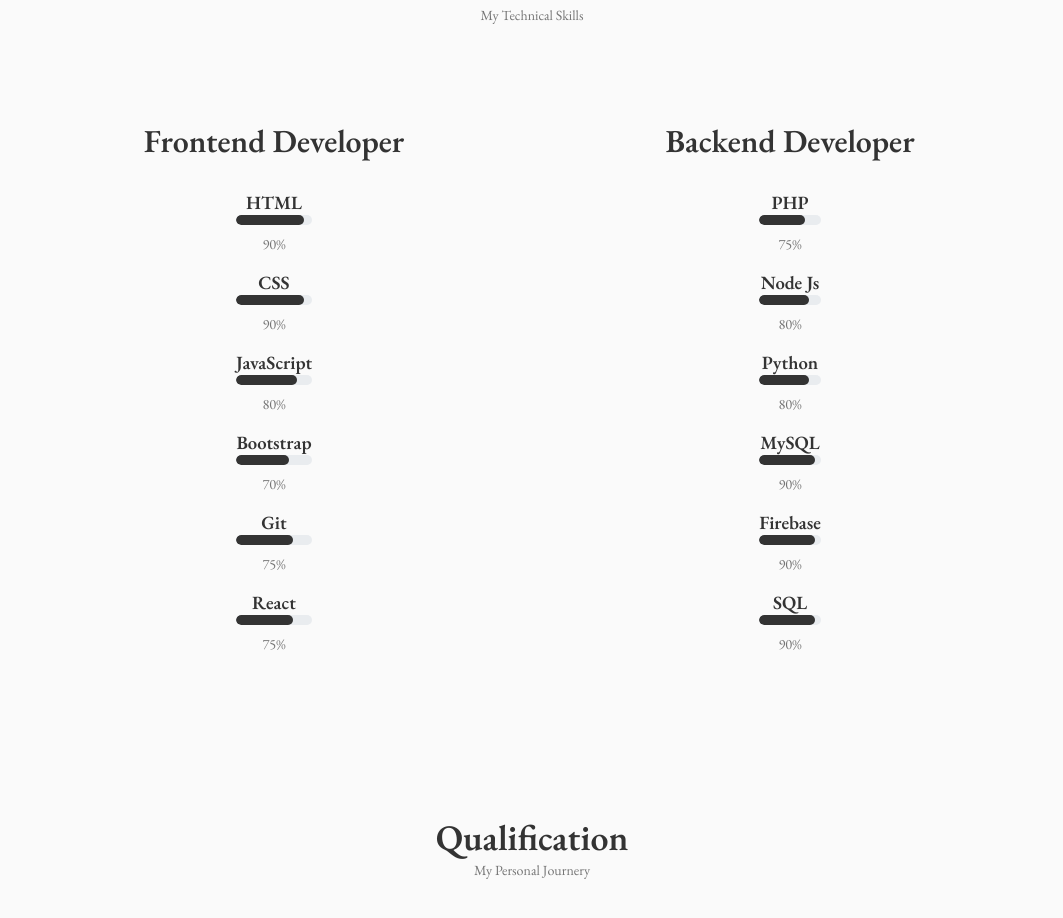
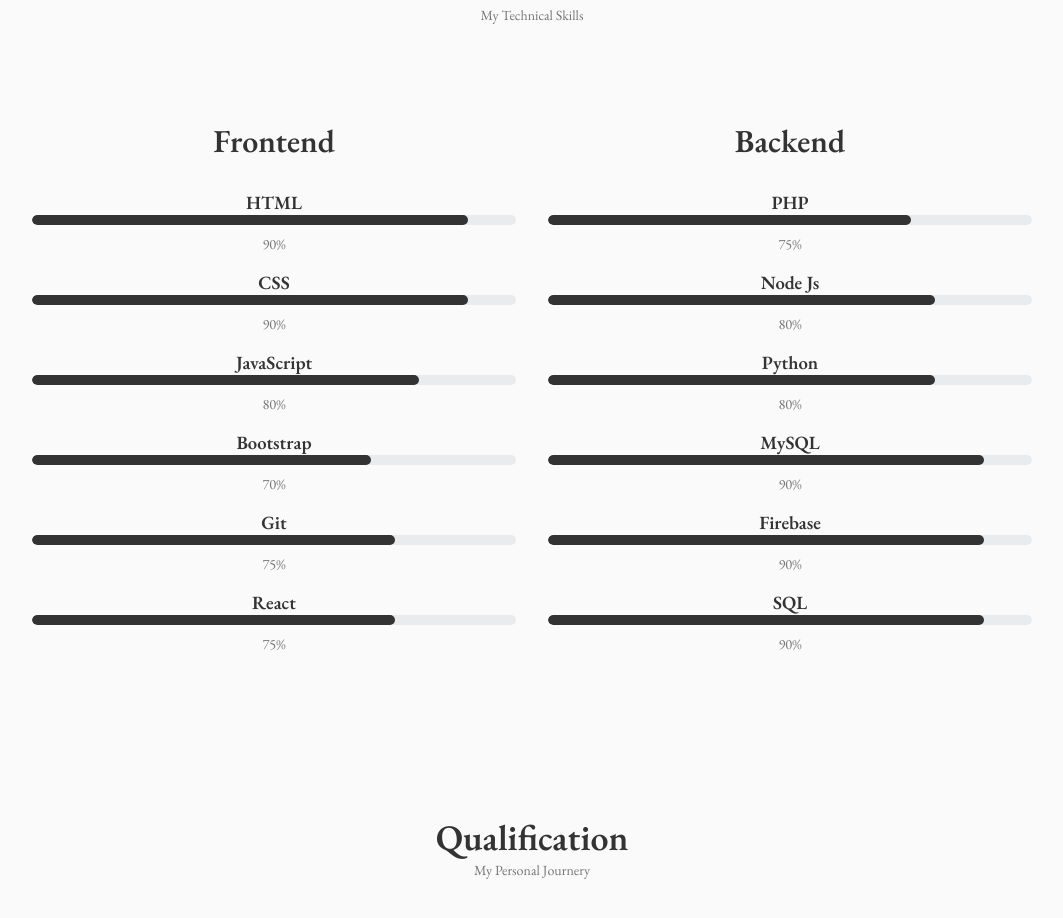
Before and after one commit to varungnathan/varun-gopinath-portfolio, a React (Create React App) app: page / in a window 1280 px wide. Shown: the part 1480-2398 px from the top of the page, without its empty margins (108-1171 px from the left). Built offline with nearby package versions, Linux system fonts and the light colour scheme.

Commit message:
Refactor Backend and Frontend components for consistency and improve CSS styles

```diff
--- a/src/components/skills/Backend.jsx
+++ b/src/components/skills/Backend.jsx
@@ -14,7 +14,7 @@ const Backend = () => {
 
   useEffect(() => {
     skills.forEach((skill) => {
-            const progressBar = document.getElementById(`backend-${skill.name.replace(/\s+/g, '-')}`); // Handle spaces
+      const progressBar = document.getElementById(`backend-${skill.name.replace(/\s+/g, '-')}`);
       if (progressBar) {
         progressBar.style.width = `${skill.level}%`;
       }
@@ -23,21 +23,19 @@ const Backend = () => {
 
   return (
     <div className="skills content">
-            <h3 className="skills__title">Backend Developer</h3>
-            <div className="skills__box">
+      <h3 className="skills__title">Backend</h3>
       <div className="skills__group">
         {skills.map((skill) => (
           <div className="skill__data" key={skill.name}>
             <h3 className="skill__name">{skill.name}</h3>
             <div className="skill__bar">
-                                <div className="skill__progress" id={`backend-${skill.name.replace(/\s+/g, '-')}`}></div> {/* Handle spaces */}
+              <div className="skill__progress" id={`backend-${skill.name.replace(/\s+/g, '-')}`}></div>
             </div>
             <span className="skills__level">{skill.level}%</span>
           </div>
         ))}
       </div>
     </div>
-        </div>
   );
 };
 
--- a/src/components/skills/Frontend.jsx
+++ b/src/components/skills/Frontend.jsx
@@ -23,8 +23,7 @@ const Frontend = () => {
 
   return (
     <div className="skills content">
-            <h3 className="skills__title">Frontend Developer</h3>
-            <div className="skills__box">
+      <h3 className="skills__title">Frontend</h3>
       <div className="skills__group">
         {skills.map((skill) => (
           <div className="skill__data" key={skill.name}>
@@ -37,7 +36,6 @@ const Frontend = () => {
         ))}
       </div>
     </div>
-        </div>
   );
 };
 
--- a/src/components/skills/skills.css
+++ b/src/components/skills/skills.css
@@ -1,5 +1,3 @@
-/* src\components\skills\skills.css */
-
 .skills__container {
     display: grid;
     grid-template-columns: repeat(2, 1fr);
@@ -24,7 +22,7 @@
     font-size: 1.8rem;
     font-weight: var(--font-bold);
     text-align: center;
-    margin-bottom: 1.5rem;
+    margin-bottom: 0.5rem; /* Reduced margin to decrease space between heading and subheading */
 }
 
 .skills__box {
@@ -54,12 +52,13 @@
     font-size: 1.1rem;
     font-weight: var(--font-medium);
     line-height: 20px;
-    margin-bottom: 0.2rem;
+    margin-bottom: 0.5rem;
+    color: var(--text-color-dark);
 }
 
 .skills__level {
     font-size: 0.9rem;
-    color: var(--text-color-light);
+    color: var(--text-color-dark);
 }
 
 h3.skills__title {
```
Lines whose indentation alone changed are shown as unchanged.
